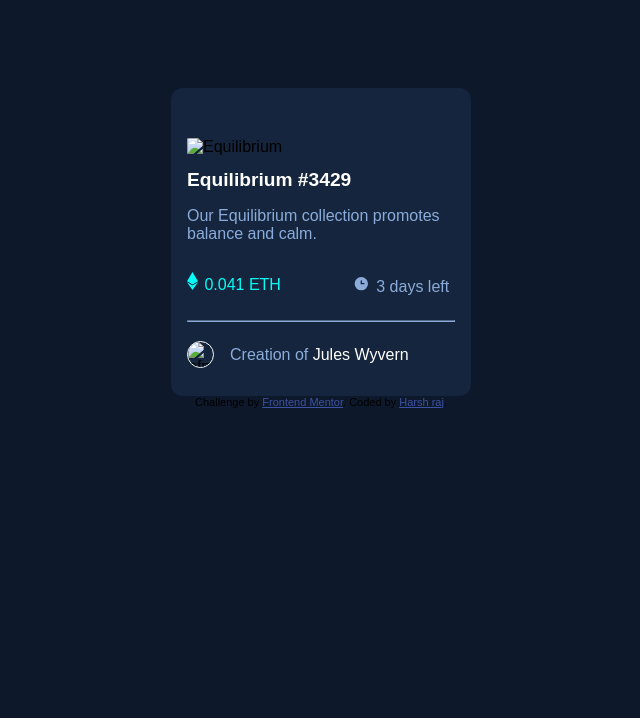
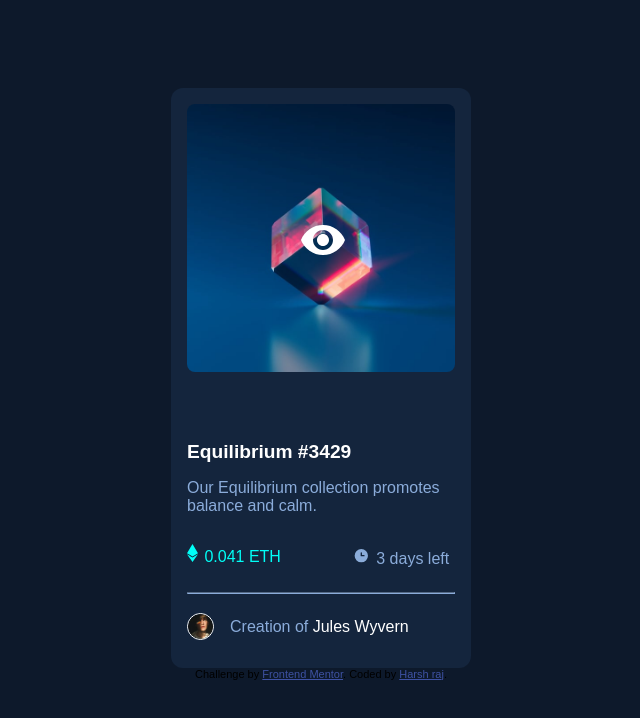
Before and after one commit to ddraig0x/NFT-preview-card, a plain HTML site: page index.html in a window 1280 px wide. Shown: the whole page, without its empty margins (319-959 px from the left). Drawn offline with Linux system fonts and the light colour scheme.

Commit message:
Update index.html

```diff
--- a/index.html
+++ b/index.html
@@ -17,7 +17,7 @@
   <main id="container">
     <div class="card">
       <div class="card-hover">
-        <img class="product-img" src="images/image-equilibrium.jpg" alt="Equilibrium">
+        <img class="product-img" src="image-equilibrium.jpg" alt="Equilibrium">
         <svg class="view" width="48" height="48" xmlns="http://www.w3.org/2000/svg"><g fill="none" fill-rule="evenodd"><path d="M0 0h48v48H0z"/><path d="M24 9C14 9 5.46 15.22 2 24c3.46 8.78 12 15 22 15 10.01 0 18.54-6.22 22-15-3.46-8.78-11.99-15-22-15Zm0 25c-5.52 0-10-4.48-10-10s4.48-10 10-10 10 4.48 10 10-4.48 10-10 10Zm0-16c-3.31 0-6 2.69-6 6s2.69 6 6 6 6-2.69 6-6-2.69-6-6-6Z" fill="#FFF" fill-rule="nonzero"/></g></svg>
       </div>
       <div class="card-details">
@@ -29,7 +29,7 @@
         </div>
         <hr>
         <div class="person-details">
-          <img class="pfp" src="images//image-avatar.png" alt="pfp">
+          <img class="pfp" src="image-avatar.png" alt="pfp">
           <p>Creation of <span>Jules Wyvern</span></p>
         </div>
       </div>
```
